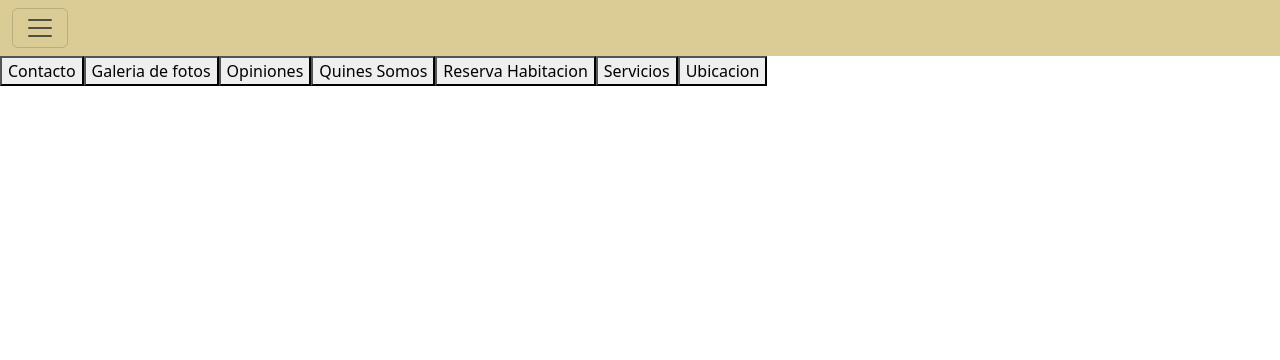
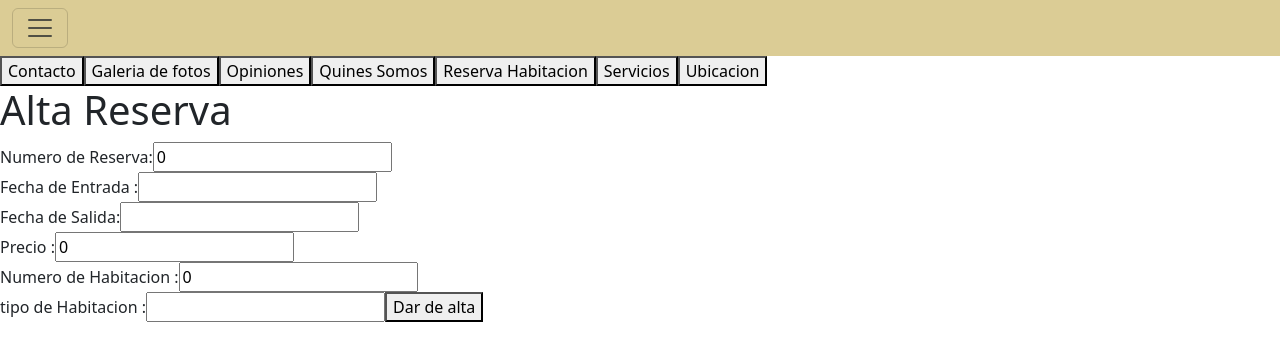
Before and after one commit to cohet3/FrontHotelMascotas, an Angular app: page /alta-reserva in a window 1280 px wide. Before the commit this address led to /. Shown: the top 360 px of the page. Built offline with nearby package versions, Linux system fonts and the light colour scheme.

Commit message:
en reserva faltaria probarla con el back y finiquitar un cambio en el calendario

```diff
--- a/src/app/_servicio/reserva.service.ts
+++ b/src/app/_servicio/reserva.service.ts
@@ -0,0 +1,23 @@
+import { Observable, Subject } from "rxjs";
+import { Injectable } from '@angular/core';
+import { Reserva } from "../_modelo/reserva";
+import { HttpClient } from "@angular/common/http";
+
+@Injectable({
+    providedIn: 'root'
+  })
+  export class ReservaService {
+
+    private url: string = 'http://localhost:8080/reservas';//conectar intelillnt
+    reservaCambio = new Subject<Reserva[]>();
+
+    listar(): Observable<Reserva[]>{
+      return this.http.get<Reserva[]>(this.url);
+    }
+
+    alta(r:Reserva):Observable<Reserva>{
+      return this.http.post<Reserva>(this.url,r);
+    }
+
+    constructor(private http:HttpClient) {}
+  }
--- a/src/app/alta-reserva/alta-reserva.component.html
+++ b/src/app/alta-reserva/alta-reserva.component.html
@@ -1 +1,23 @@
-<p>alta-reserva works!</p>
+<h1>Alta Reserva</h1>
+
+<div>
+
+
+   <label>Numero de Reserva: </label>
+   <input type="text" [(ngModel)]="r1.idReserva" placeholder="Escriba su nombre">
+   <br>
+   <label>Fecha de Entrada :</label>
+   <input type="text" [(ngModel)]="r1.fechaEntrada">
+   <br>
+   <label>Fecha de Salida:</label>
+   <input type="text" [(ngModel)]="r1.fechaSalida">
+   <br>
+   <label>Precio :</label>
+   <input type="text" [(ngModel)]="r1.precio">
+   <br>
+   <label>Numero de Habitacion :</label>
+   <input type="text" [(ngModel)]="r1.idHabitacion">
+   <br>
+   <label>tipo de Habitacion :</label>
+   <input type="text" [(ngModel)]="r1.tipoHabitacion">
+   <button (click)="altaReserva()">Dar de alta</button>
--- a/src/app/alta-reserva/alta-reserva.component.ts
+++ b/src/app/alta-reserva/alta-reserva.component.ts
@@ -1,12 +1,37 @@
-import { Component } from '@angular/core';
+import { Component, OnInit } from '@angular/core';
+import { FormControl, FormsModule } from '@angular/forms';
+import { Reserva } from '../_modelo/reserva';
+import { ActivatedRoute, Router } from '@angular/router';
+import { ReservaService } from '../_servicio/reserva.service';
 
 @Component({
   selector: 'app-alta-reserva',
   standalone: true,
-  imports: [],
+  imports: [FormsModule],
   templateUrl: './alta-reserva.component.html',
   styleUrl: './alta-reserva.component.css'
 })
 export class AltaReservaComponent {
 
+
+  r1: Reserva={
+    "idReserva":0,
+    "fechaEntrada":"",
+    "fechaSalida":"",
+    "precio":0,
+    "idHabitacion":0,
+    "tipoHabitacion":"",
+  }
+
+    constructor(private servicio:ReservaService,
+      private route: ActivatedRoute,
+      private router: Router){}
+
+  altaReserva(){
+    this.servicio.alta(this.r1).subscribe(()=>
+    {console.log("se dio de alta");
+    this.servicio.listar().subscribe(data =>
+    {this.servicio.reservaCambio.next(data)})})
+    this.router.navigate([''])
+  }
 }
--- /dev/null
+++ b/src/app/alta-servicio/alta-servicio.component.html
@@ -0,0 +1 @@
+<p>alta-servicio works!</p>
--- a/src/app/app.component.ts
+++ b/src/app/app.component.ts
@@ -5,12 +5,14 @@ import { MascotasComponent } from './mascotas/mascotas.component';
 import { AltaMascotaComponent } from './alta-mascota/alta-mascota.component';
 import { ClienteComponent } from './cliente/cliente.component';
 import { AltaClienteComponent } from './alta-cliente/alta-cliente.component';
+import { AltaReservaComponent } from './alta-reserva/alta-reserva.component';
+import { ReservaHabitacionComponent } from './reserva-habitacion/reserva-habitacion.component';
 
 
 @Component({
   selector: 'app-root',
   standalone: true,
-  imports: [RouterOutlet,RouterModule, ServiciosComponent,AltaMascotaComponent,AltaClienteComponent,ClienteComponent,MascotasComponent],
+  imports: [RouterOutlet,RouterModule, ServiciosComponent,AltaMascotaComponent,AltaClienteComponent,ClienteComponent,MascotasComponent,AltaReservaComponent,ReservaHabitacionComponent],
   templateUrl: './app.component.html',
   styleUrl: './app.component.css'
 })
--- a/src/app/app.routes.ts
+++ b/src/app/app.routes.ts
@@ -10,12 +10,14 @@ import { ServiciosComponent } from './servicios/servicios.component';
 import { UbicacionComponent } from './ubicacion/ubicacion.component';
 import { AltaMascotaComponent } from './alta-mascota/alta-mascota.component';
 import { AltaClienteComponent } from './alta-cliente/alta-cliente.component';
+import { AltaReservaComponent } from './alta-reserva/alta-reserva.component';
 
 
 export const routes: Routes = [
     {path:"inicio", component:InicioComponent},
     {path:"alta-mascota",component:AltaMascotaComponent},
     {path:"alta-cliente",component:AltaClienteComponent},
+    {path:"alta-reserva",component:AltaReservaComponent},
     {path:"cliente", component:ClienteComponent},
     {path:"", redirectTo: "/inicio", pathMatch:"full"},
     {path:"contacto",component:ContactoComponent},
--- a/src/app/reserva-habitacion/reserva-habitacion.component.html
+++ b/src/app/reserva-habitacion/reserva-habitacion.component.html
@@ -1,5 +1,14 @@
 <h1>Realizar reserva</h1>
-<h2>Aqui van los calendarios//dos inpit de tipo date y un boton</h2>
+   <div>
+  <input matInput type="date" [(ngModel)]="fechaEntrada" placeholder="Fecha de entrada">
+  <input matInput type="date" [(ngModel)]="fechaSalida" placeholder="Fecha de salida">
+  <button type="submit">Enviar</button>
+</div>
+<br>
+  <a (click)="redirecionar3()">
+    <button class="button button3">Alta Reserva</button>
+  </a>
+  <br>
 <a (click)="redirecionar2()">
     <button class="button button2">Alta Cliente</button>
   </a>
--- a/src/app/reserva-habitacion/reserva-habitacion.component.ts
+++ b/src/app/reserva-habitacion/reserva-habitacion.component.ts
@@ -1,14 +1,21 @@
 import { Component } from '@angular/core';
+import { FormsModule } from '@angular/forms';
+import { BrowserModule } from '@angular/platform-browser';
 import { Router } from '@angular/router';
 
 @Component({
   selector: 'app-reserva-habitacion',
   standalone: true,
-  imports: [],
+  imports: [FormsModule],
   templateUrl: './reserva-habitacion.component.html',
   styleUrl: './reserva-habitacion.component.css'
 })
 export class ReservaHabitacionComponent {
+fechaSalida: any;
+onSubmit() {
+throw new Error('Method not implemented.');
+}
+fechaEntrada: any;
   constructor(private router: Router) {}
   redirecionar() {
     this.router.navigate(['alta-mascota']);
@@ -17,6 +24,9 @@ export class ReservaHabitacionComponent {
   redirecionar2() {
   this.router.navigate(['alta-cliente']);
 
+}
 
+redirecionar3(){
+  this.router.navigate(['alta-reserva']);
 }
 }
```
Also changed, not shown: src/app/alta-servicio/alta-servicio.component.ts (added, +12 -0 lines), src/app/alta-servicio/alta-servicio.component.css (added).
